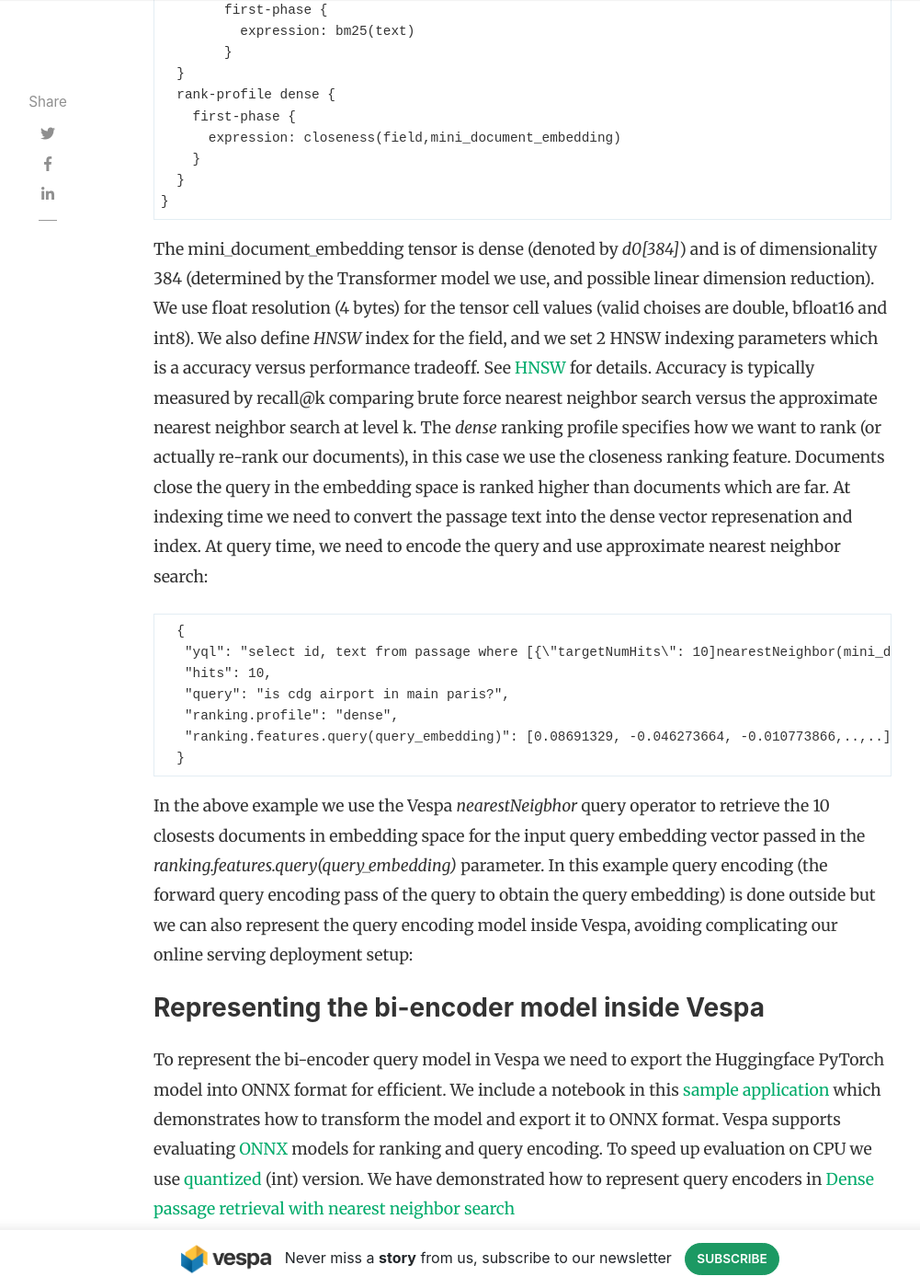
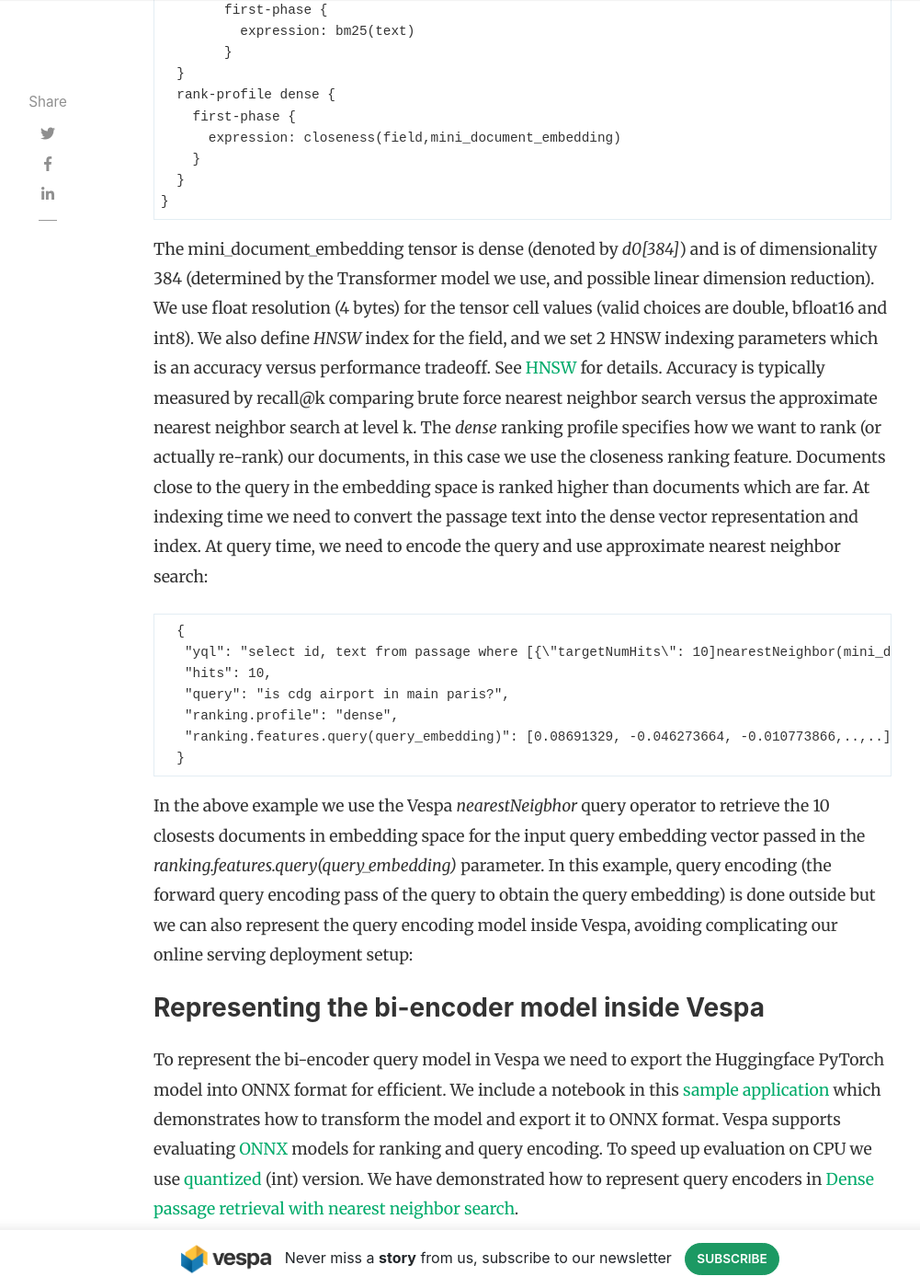
Before and after one commit to vespa-engine/blog, a Jekyll site: the page built from _posts/2021-05-25-pretrained-transformer-language-models-for-search-part-2.md, in a window 1280 px wide and 1400 px high, scrolled down 6480 px. Shown: the whole window at 92% size, without its empty margins (118-1119 px from the left). Built offline with Jekyll 4.4.1, drawn with Linux system fonts in a browser that asks for light colours; nearby versions of some CDN libraries; comment, search, counter and statistics services are not loaded; some of the changed text lies outside the part shown.

```diff
--- a/_posts/2021-05-25-pretrained-transformer-language-models-for-search-part-2.md
+++ b/_posts/2021-05-25-pretrained-transformer-language-models-for-search-part-2.md
@@ -145,7 +145,7 @@ In this example we use a pre-trained dense retriever model from Huggingface 🤗
 }
 </pre>
 
-The mini_document_embedding tensor is dense (denoted by *d0[384]*) and is of dimensionality 384 (determined by the Transformer model we use, and possible linear dimension reduction). We use float resolution (4 bytes) for the tensor cell values (valid choises are double, bfloat16 and int8). We also define *HNSW* index for the field, and we set 2 HNSW indexing parameters which is a accuracy versus performance tradeoff. See [HNSW](https://docs.vespa.ai/en/approximate-nn-hnsw.html) for details. Accuracy is typically measured by recall@k comparing brute force nearest neighbor search versus the approximate nearest neighbor search at level k. The *dense* ranking profile specifies how we want to rank (or actually re-rank our documents), in this case we use the closeness ranking feature. Documents close the query in the embedding space is ranked higher than documents which are far. At indexing time we need to convert the passage text into the dense vector represenation and index. At  query time, we need to encode the query and use approximate nearest neighbor search:
+The mini_document_embedding tensor is dense (denoted by *d0[384]*) and is of dimensionality 384 (determined by the Transformer model we use, and possible linear dimension reduction). We use float resolution (4 bytes) for the tensor cell values (valid choices are double, bfloat16 and int8). We also define *HNSW* index for the field, and we set 2 HNSW indexing parameters which is an accuracy versus performance tradeoff. See [HNSW](https://docs.vespa.ai/en/approximate-nn-hnsw.html) for details. Accuracy is typically measured by recall@k comparing brute force nearest neighbor search versus the approximate nearest neighbor search at level k. The *dense* ranking profile specifies how we want to rank (or actually re-rank) our documents, in this case we use the closeness ranking feature. Documents close to the query in the embedding space is ranked higher than documents which are far. At indexing time we need to convert the passage text into the dense vector representation and index. At  query time, we need to encode the query and use approximate nearest neighbor search:
 
 <pre>
   {
@@ -157,11 +157,11 @@ The mini_document_embedding tensor is dense (denoted by *d0[384]*) and is of dim
   }
 </pre>
 
-In the above example we use the Vespa *nearestNeigbhor* query operator to retrieve the 10 closests documents in embedding space for the input query embedding vector passed in the *ranking.features.query(query_embedding)* parameter. In this example query encoding (the forward query encoding pass of the query to obtain the query embedding) is done outside but we can also represent the query encoding model inside Vespa, avoiding complicating our online serving deployment setup:
+In the above example we use the Vespa *nearestNeigbhor* query operator to retrieve the 10 closests documents in embedding space for the input query embedding vector passed in the *ranking.features.query(query_embedding)* parameter. In this example, query encoding (the forward query encoding pass of the query to obtain the query embedding) is done outside but we can also represent the query encoding model inside Vespa, avoiding complicating our online serving deployment setup:
 
 ### Representing the bi-encoder model inside Vespa
 
-To represent the bi-encoder query model in Vespa we need to export the Huggingface PyTorch model into ONNX format for efficient. We include a notebook in this [sample application](https://github.com/vespa-engine/sample-apps/tree/master/msmarco-ranking) which demonstrates how to transform the model and export it to ONNX format. Vespa supports evaluating [ONNX](https://docs.vespa.ai/en/onnx.html) models for ranking and query encoding. To speed up evaluation on CPU we use [quantized](https://www.onnxruntime.ai/docs/how-to/quantization.html) (int) version.  We have demonstrated how to represent query encoders in [Dense passage retrieval with nearest neighbor search](https://github.com/vespa-engine/sample-apps/tree/master/dense-passage-retrieval-with-ann)
+To represent the bi-encoder query model in Vespa we need to export the Huggingface PyTorch model into ONNX format for efficient. We include a notebook in this [sample application](https://github.com/vespa-engine/sample-apps/tree/master/msmarco-ranking) which demonstrates how to transform the model and export it to ONNX format. Vespa supports evaluating [ONNX](https://docs.vespa.ai/en/onnx.html) models for ranking and query encoding. To speed up evaluation on CPU we use [quantized](https://www.onnxruntime.ai/docs/how-to/quantization.html) (int) version.  We have demonstrated how to represent query encoders in [Dense passage retrieval with nearest neighbor search](https://github.com/vespa-engine/sample-apps/tree/master/dense-passage-retrieval-with-ann).
 
 ## Hybrid Dense Sparse Retrieval
 
@@ -203,7 +203,7 @@ Using [*rank()*](https://docs.vespa.ai/en/reference/query-language-reference.htm
 
 # Retriever evaluation
 
-We evaluate the ranking effectiveness of two efficient retrievers on MS Marco Passage Ranking dev query split (6980 queries)
+We evaluate the ranking effectiveness of two efficient retrievers on MS Marco Passage Ranking dev query split (6980 queries):
 
 
 | **Retrieval method** | **Ranking**      | **MRR@10** | **Recall@100** | **Recall@200** | **Recall@1000** |
```
Also changed, not shown: other parts of _posts/2021-05-25-pretrained-transformer-language-models-for-search-part-2.md (+5 -5 lines).
